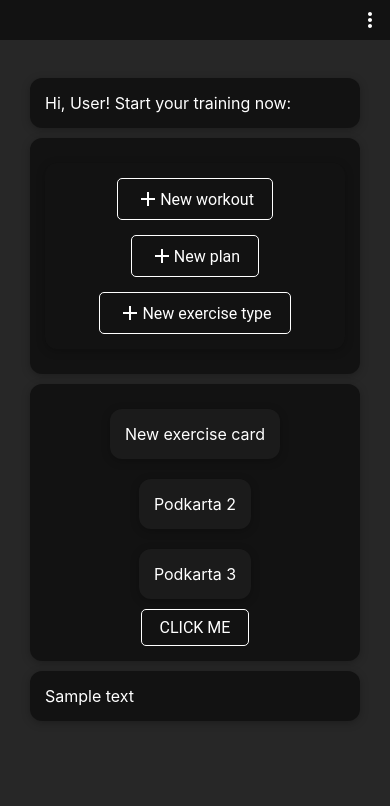
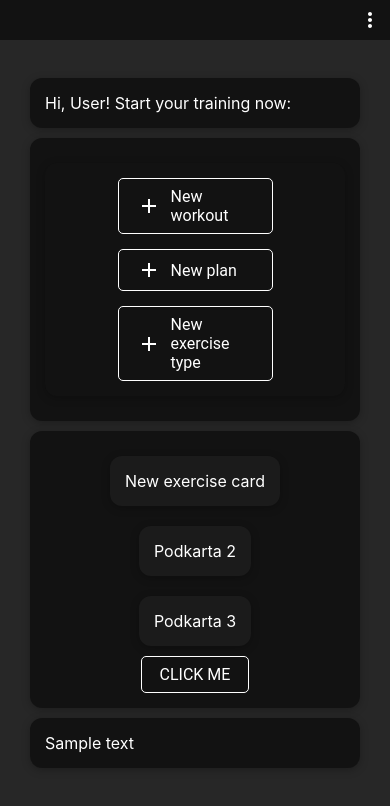
Before and after one commit to mikoogla/workoutApp, a React (Create React App) app in the folder workout-app/: page /dashboard in a window 390 px wide. Shown: the top 806 px of the page. Built offline with nearby package versions, Linux system fonts and the light colour scheme.

Commit message:
styles, logic improved

```diff
--- a/workout-app/src/components/Dashboard/Dashboard.js
+++ b/workout-app/src/components/Dashboard/Dashboard.js
@@ -142,29 +142,26 @@ const Dashboard = () => {
             New exercise type
           </Button>
         </Card>
-        <Card
-          className={styles.CreatorPanel}
-          style={{ ...hideComponentStyle(NewWorkout), ...lightCardStyle }}
-        >
+        {NewWorkout && (
+          <Card className={styles.CreatorPanel} style={lightCardStyle}>
             New workout window
             <Input label="workout name" />
             <Select list={workoutTemplates.map((ex) => ex.type)}></Select>
             <Button>SUBMIT</Button>
           </Card>
-        <Card
-          className={styles.CreatorPanel}
-          style={{ ...hideComponentStyle(NewPlan), ...lightCardStyle }}
-        >
+        )}
+        {NewPlan && (
+          <Card className={styles.CreatorPanel} style={lightCardStyle}>
             New plan window
             <Button>SUBMIT</Button>
           </Card>
-        <Card
-          className={styles.CreatorPanel}
-          style={{ ...hideComponentStyle(NewType), ...lightCardStyle }}
-        >
+        )}
+        {NewType && (
+          <Card className={styles.CreatorPanel} style={lightCardStyle}>
             New exercise window
             <Button>SUBMIT</Button>
           </Card>
+        )}
       </Card>
       <Card style={{ ...columnCardStyle }}>
         <Card style={{ ...lightCardStyle, ...columnCardStyle }}>
--- a/workout-app/src/components/Dashboard/Dashboard.module.css
+++ b/workout-app/src/components/Dashboard/Dashboard.module.css
@@ -11,9 +11,8 @@
     overflow: hidden;
   }
   .CreatorButtons {
-    display: flex;
-    width: 30vw;
-    justify-content: flex-start;
-    gap: 10px;
+    width: 30vw !important;
+    justify-content: space-around;
+    gap: 10px !important;
   }
 }
```
Lines whose indentation alone changed are shown as unchanged.
